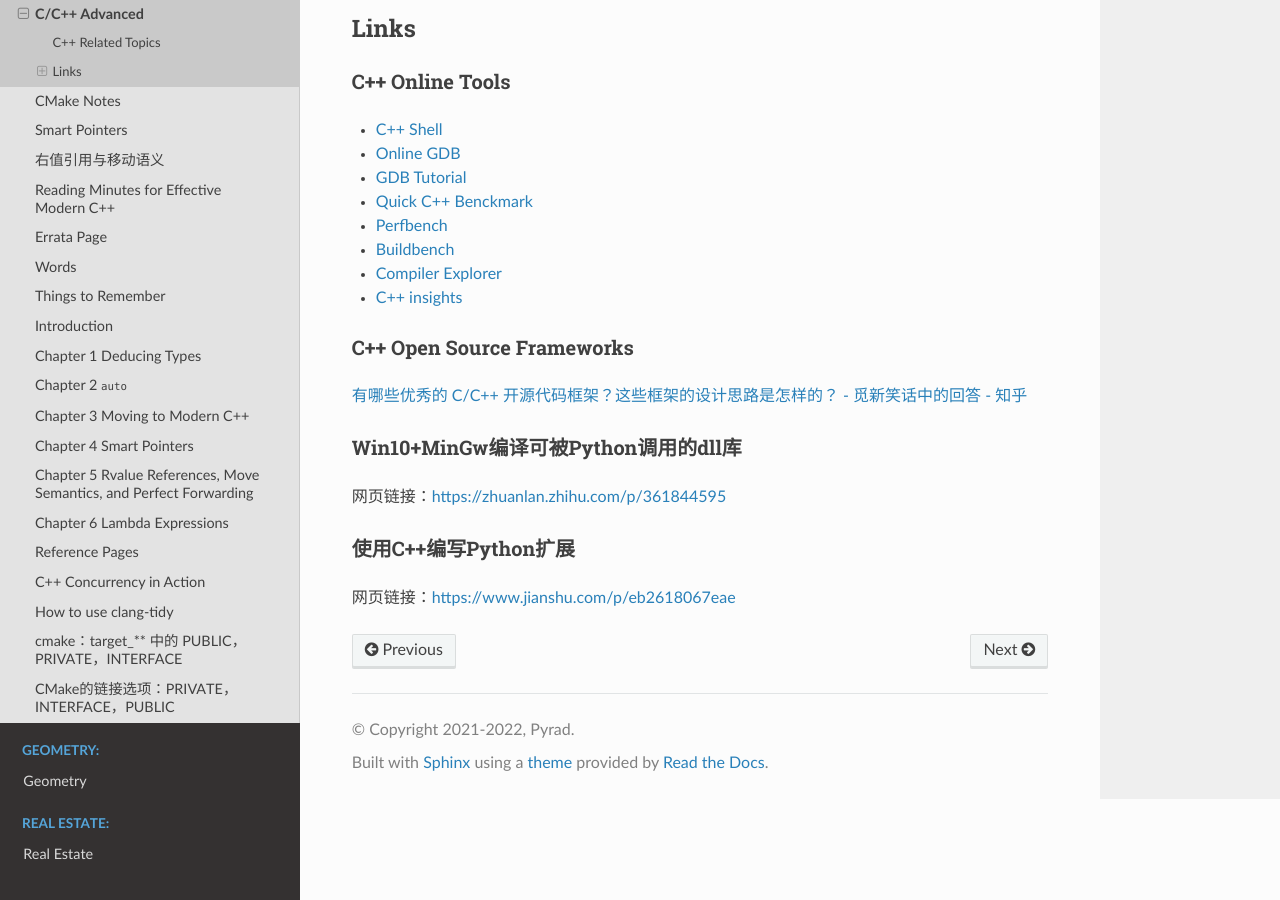
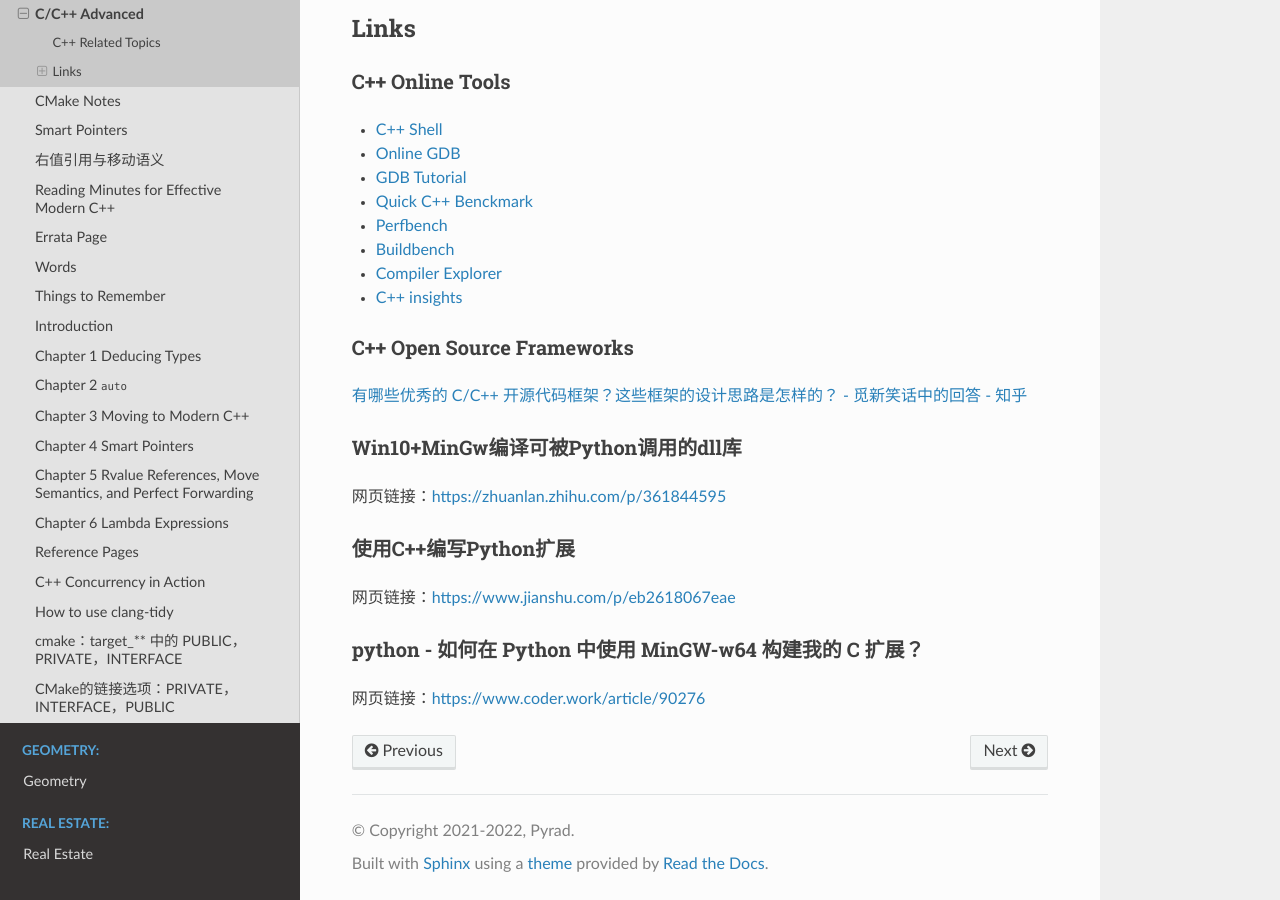
Before and after one commit to Pyrad/pyradnotes, a Sphinx documentation site: the page built from source/CPP/CppAdvanced.md, in a window 1280 px wide and 900 px high, scrolled down 1627 px. Built offline with Sphinx 7.4.7 and the Read the Docs theme 2.0.0, drawn with Linux system fonts in a browser that asks for light colours.

Commit message:
CPP How to build C extension by MinGW-w64 in Python

```diff
--- a/source/CPP/CppAdvanced.md
+++ b/source/CPP/CppAdvanced.md
@@ -97,3 +97,7 @@ This file shows some advanced usages of C/C++
 ### 使用C++编写Python扩展
 
 网页链接：[https://www.jianshu.com/p/eb2618067eae](https://www.jianshu.com/p/eb2618067eae)
+
+### python - 如何在 Python 中使用 MinGW-w64 构建我的 C 扩展？
+
+网页链接：[https://www.coder.work/article/90276](https://www.coder.work/article/90276)
```
